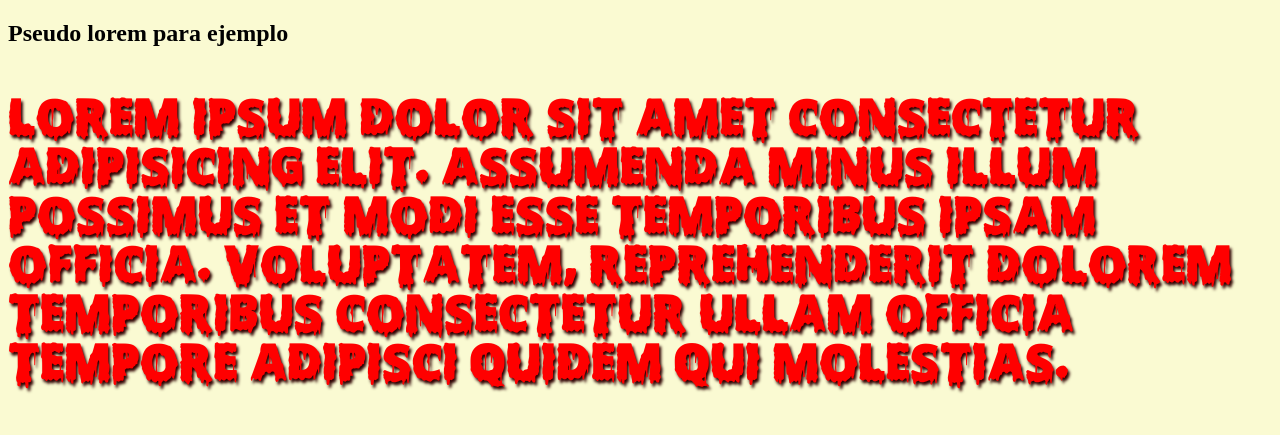
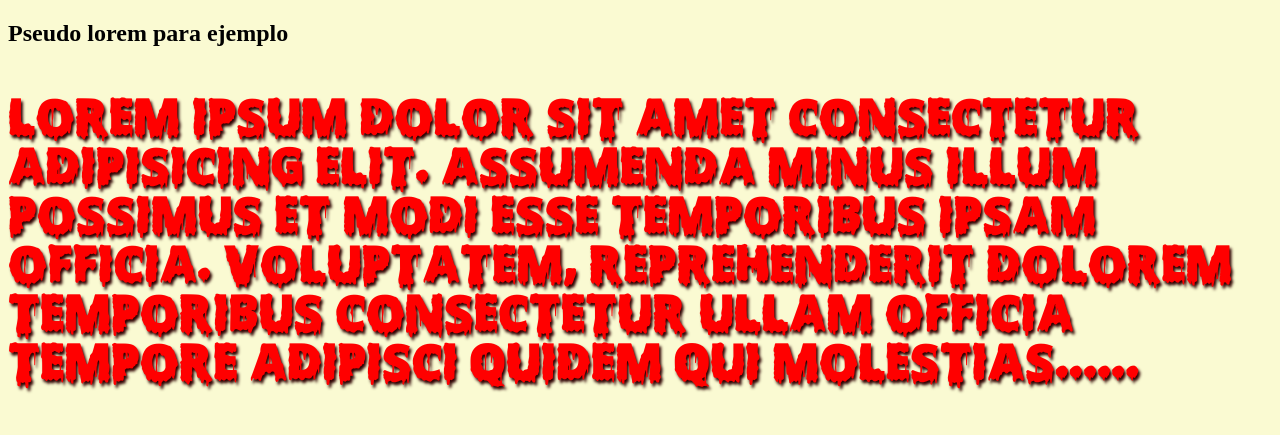
Before and after one commit to rayfexdv/acn1bv, a plain HTML site: page index.html in a window 1280 px wide. Shown: the part 62-497 px from the top of the page. Drawn offline with Linux system fonts and the light colour scheme.

Commit message:
cambiando lorem
Esta descripcion deberia ser super descriptiva con los cambios que estuve haciendo

```diff
--- a/index.html
+++ b/index.html
@@ -17,7 +17,7 @@
     <p>Lorem ipsum dolor sit amet consectetur adipisicing elit.
         Assumenda minus illum possimus et modi esse temporibus ipsam officia.
         Voluptatem, reprehenderit dolorem temporibus consectetur ullam
-        officia tempore adipisci quidem qui molestias.
+        officia tempore adipisci quidem qui molestias......
     </p>
 
     <p id="gFonts">Y otro lorem en italica desde google fonts</p>
```
